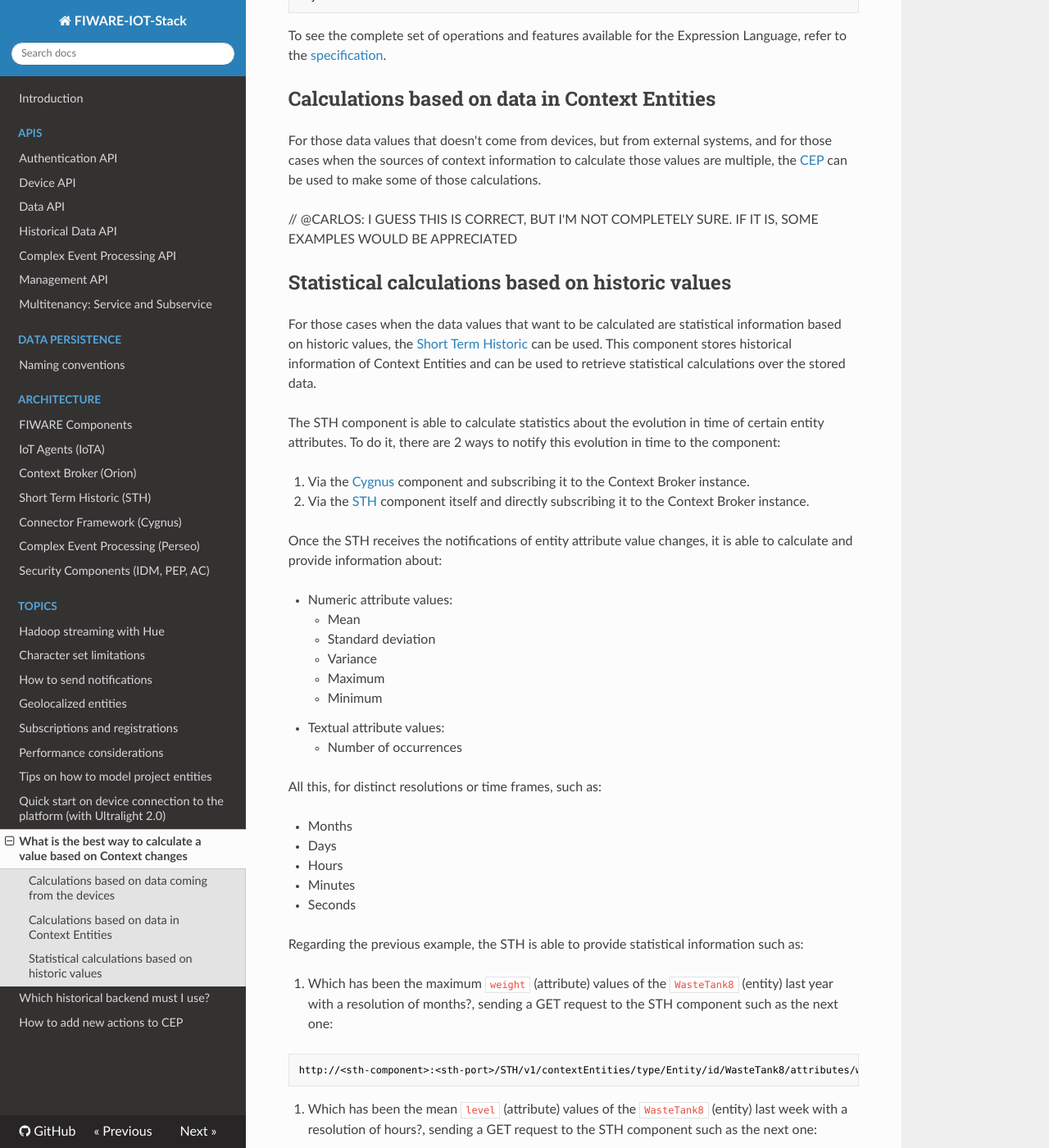
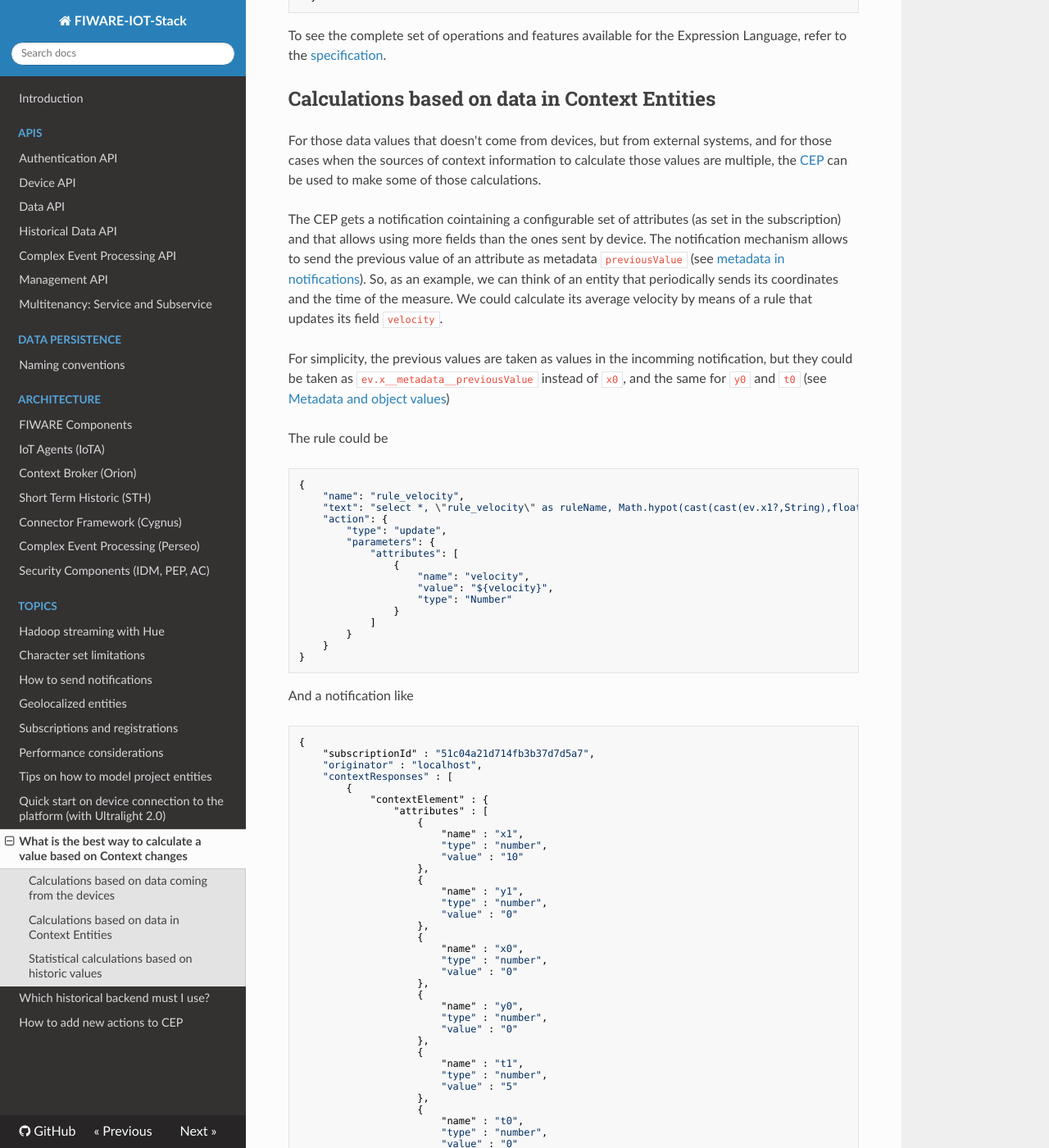
Before and after one commit to telefonicaid/thinking-cities, an MkDocs documentation site: the page built from docs/topics/data_calculation.md, in a window 1280 px wide and 1400 px high, scrolled down 1940 px. Shown: the whole window at 82% size. Built offline with MkDocs 1.6.1, drawn with Linux system fonts in a browser that asks for light colours; nearby versions of some CDN libraries; old or Windows-style settings are respelled for this version of MkDocs; some of the changed text lies outside the part shown.

Commit message:
Add doc for CEP section in data calc

````diff
--- a/docs/topics/data_calculation.md
+++ b/docs/topics/data_calculation.md
@@ -108,7 +108,109 @@ the [specification](https://github.com/telefonicaid/iotagent-node-lib/blob/maste
 For those data values that doesn't come from devices, but from external systems, and for those cases when the sources of
 context information to calculate those values are multiple, the [CEP](../cep.md) can be used to make some of those calculations.
 
-// @CARLOS: I GUESS THIS IS CORRECT, BUT I'M NOT COMPLETELY SURE. IF IT IS, SOME EXAMPLES WOULD BE APPRECIATED
+The CEP gets a notification cointaining a configurable set of attributes (as set in the subscription) and that allows using more fields than the ones sent by device. The notification mechanism allows to send the previous value of an attribute as metadata `previousValue` (see [metadata in notifications](http://fiware-orion.readthedocs.io/en/master/user/metadata/index.html#metadata-in-notifications)). So, as an example, we can think of an entity that periodically sends its coordinates and the time of the measure. We could calculate its average velocity by means of a rule that updates its field `velocity`.
+
+For simplicity, the previous values are taken as values in the incomming notification, but they could be taken as `ev.x__metadata__previousValue` instead of `x0`, and the same for `y0` and `t0` (see [Metadata and object values](https://github.com/telefonicaid/perseo-fe/blob/master/documentation/plain_rules.md#metadata-and-object-values))
+
+The rule could be
+```
+{
+    "name": "rule_velocity",
+    "text": "select *, \"rule_velocity\" as ruleName, Math.hypot(cast(cast(ev.x1?,String),float)-cast(cast(ev.x0?,String),float),cast(cast(ev.y1?,String),float)-cast(cast(ev.y0?,String),float))/(cast(cast(ev.t1?, String), float)-cast(cast(ev.t0?,String), float)) as velocity  from pattern [every ev=iotEvent()]",
+    "action": {
+        "type": "update",
+        "parameters": {
+            "attributes": [
+                {
+                    "name": "velocity",
+                    "value": "${velocity}",
+                    "type": "Number"
+                }
+            ]
+        }
+    }
+}
+```
+
+And a notification like
+```
+{
+    "subscriptionId" : "51c04a21d714fb3b37d7d5a7",
+    "originator" : "localhost",
+    "contextResponses" : [
+        {
+            "contextElement" : {
+                "attributes" : [
+                    {
+                        "name" : "x1",
+                        "type" : "number",
+                        "value" : "10"
+                    },
+                    {
+                        "name" : "y1",
+                        "type" : "number",
+                        "value" : "0"
+                    },
+                    {
+                        "name" : "x0",
+                        "type" : "number",
+                        "value" : "0"
+                    },
+                    {
+                        "name" : "y0",
+                        "type" : "number",
+                        "value" : "0"
+                    },
+                    {
+                        "name" : "t1",
+                        "type" : "number",
+                        "value" : "5"
+                    },
+                    {
+                        "name" : "t0",
+                        "type" : "number",
+                        "value" : "0"
+                    }
+                ],
+                "type" : "BloodMeter",
+                "isPattern" : "false",
+                "id" : "bloodm1"
+            },
+            "statusCode" : {
+                "code" : "200",
+                "reasonPhrase" : "OK"
+            }
+        }
+    ]
+}
+```
+
+would generate an update action
+
+```
+{
+   "contextElements":[
+      {
+         "isPattern":"false",
+         "id":"bloodm1",
+         "attributes":[
+            {
+               "name":"velocity",
+               "value":"2",
+               "type":"Number"
+            }
+         ],
+         "type":"BloodMeter"
+      }
+   ],
+   "updateAction":"APPEND"
+}
+```
+
+that woud set the field `velocity` to `2` (10/5) in whatever magnitudes we were using
+
+All the functions in [java.lang.Math](https://docs.oracle.com/javase/7/docs/api/java/lang/Math.html) can be used in the EPL expression.
+
 
 ## Statistical calculations based on historic values
 
````
